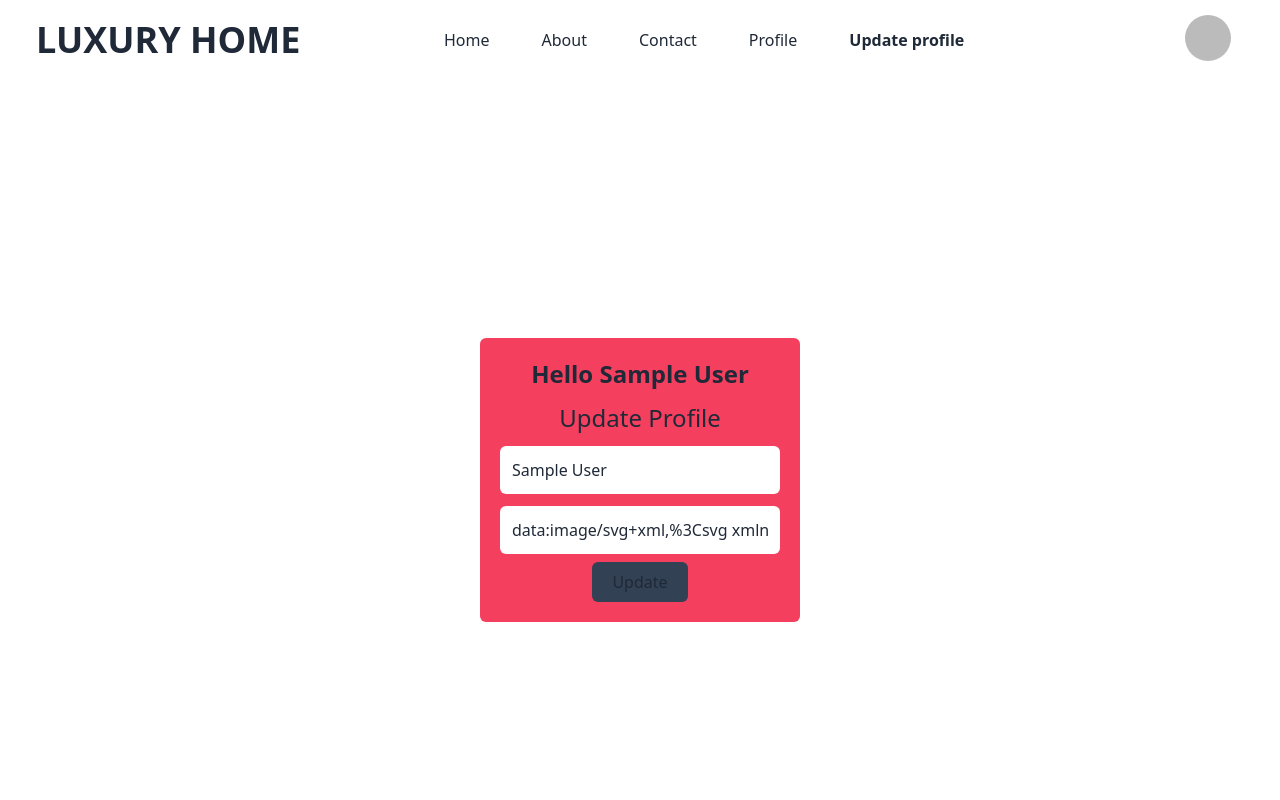
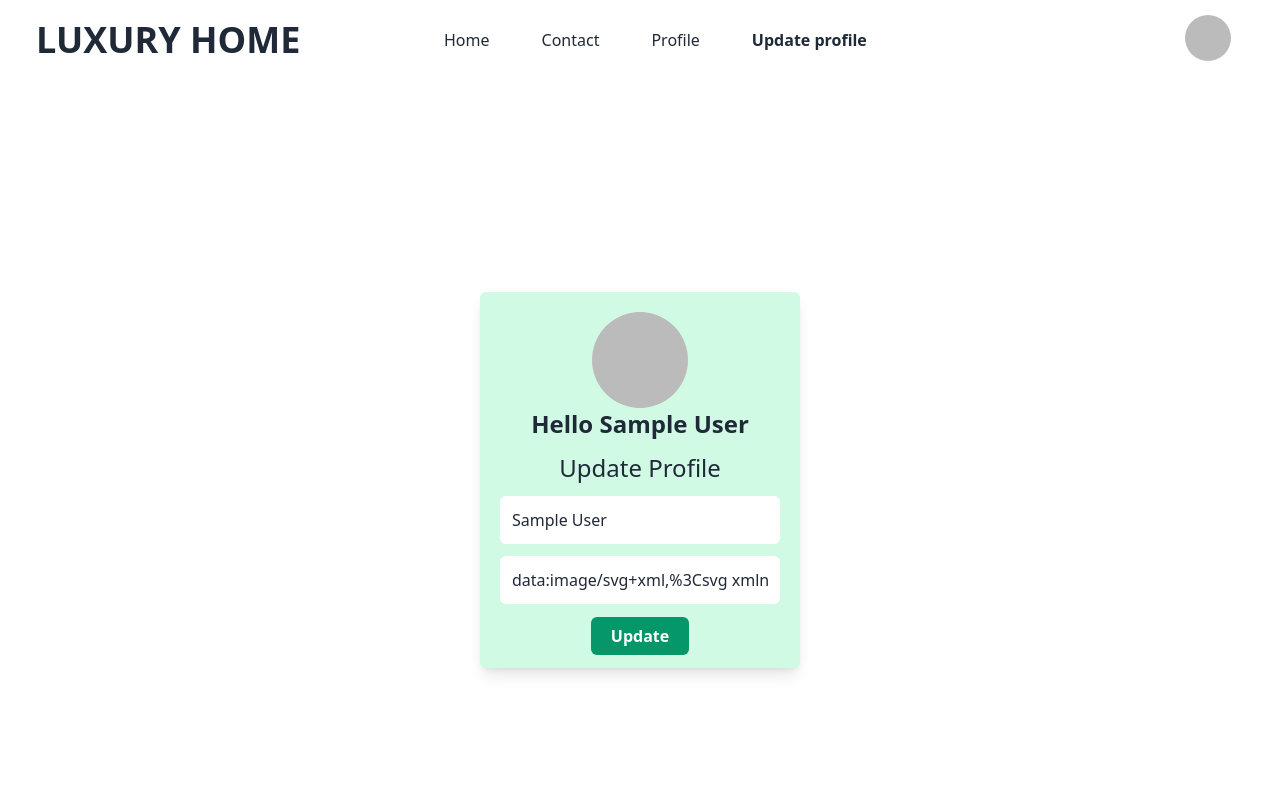
Before and after one commit to MehediMehad/LUXURYHOME, a React (Vite) app: page /profileupdated in a window 1280 px wide. Shown: the top 800 px of the page. Built offline with nearby package versions, Linux system fonts and the light colour scheme; no server answers; sample sign-in values are in the browser's storage.

Commit message:
latest home secsion added

```diff
--- a/src/Page/EstateDetails.jsx
+++ b/src/Page/EstateDetails.jsx
@@ -12,7 +12,7 @@ const EstateDetails = () => {
         <Helmet>
             <title>Property Details </title>
         </Helmet>
-        <div className="card rounded-md  bg-base-100 shadow-xl mt-10 w-3/5 mx-auto mb-36">
+        <div className="card rounded-md  bg-base-100 shadow-xl mt-10 md:w-2/6 mx-auto mb-36">
             <h1 className="px-6 font-bold text-2xl">{name}</h1>
             <figure className="px-6 pt-2">
                 <img  src={image} alt="Shoes" className="w-full h-2/4" />
--- a/src/Page/Home.jsx
+++ b/src/Page/Home.jsx
@@ -6,6 +6,7 @@ import { AuthContext } from "../providers/AuthProvider";
 import Highest from "../components/Highest";
 import Communities from "../components/Communities";
 import Gallery from "../components/Gallery";
+import Articles from "../components/Articles";
 
 const Home = () => {
     const { houses } = useContext(AuthContext)
@@ -30,6 +31,7 @@ const Home = () => {
 
             }
             <Gallery></Gallery>
+            <Articles></Articles>
         </div>
     );
 };
--- a/src/Page/ProfileUpdated.jsx
+++ b/src/Page/ProfileUpdated.jsx
@@ -1,7 +1,7 @@
 import { useContext, useState } from "react";
 import { AuthContext } from "../providers/AuthProvider";
 import { updateProfile } from "firebase/auth";
-
+import { NavLink } from "react-router-dom";
 const ProfileUpdated = () => {
   const { user } = useContext(AuthContext)
   const [displayName, setDisplayName] = useState(user?.displayName);
@@ -10,11 +10,13 @@ const ProfileUpdated = () => {
      return updateProfile(user, {
         displayName: displayName,
         photoURL: profileImgUrl,
+
       });
     }
   return (
     <div className="content-center h-screen text-center items-center">
-      <div className="bg-rose-500 md:w-1/4 mx-auto rounded-md p-5">
+      <div className=" bg-emerald-100 md:w-1/4 mx-auto rounded-md p-5 shadow-lg">
+        <img className=" inline rounded-full" src={user.photoURL} alt="" />
       <h1 className="text-2xl font-bold">Hello {user?.displayName}</h1>
       <h2 className="text-2xl my-3">Update Profile</h2>
       <div className="mb-3">
@@ -33,9 +35,8 @@ const ProfileUpdated = () => {
         value={profileImgUrl}
         onChange={(e) => setProfileImgUrl(e.target.value)}
       />
-      <div className="mt-2 w-full">
-
-      <button className="px-5 py-2 rounded-md bg-slate-700" onClick={handleSave}>Update </button>
+      <div className="mt-5 w-full ">
+      <NavLink to='/profile' className="px-5 py-2 rounded-md bg-emerald-600 font-bold text-white" onClick={handleSave}>Update </NavLink>
       </div>
       </div>
     </div>
--- /dev/null
+++ b/src/components/Articles.jsx
@@ -0,0 +1,32 @@
+
+const Articles = () => {
+    return (
+        <div className="mb-20 mt-14">
+            <div className="text-center mb-3">
+                <h1 className="text-xl">OUR LATEST HOMES</h1>
+                <h1 className="text-4xl font-bold">News & Articles</h1>
+            </div>
+            <div className="grid md:grid-cols-2 lg:grid-cols-3 lg:mx-48 gap-x-16">
+                <div className="">
+                    <div className="">
+                    <img className="w-full mx-auto py-5 h-96" src="https://i.ibb.co/mHM9BS4/Mask-group-82.jpg" alt="" />
+                    </div>
+                    <h1 className="font-semibold">Cooming soon </h1>
+                    <h2 className="text-3xl font-bold">How To Make A Huge Impact With Multiples</h2>
+                </div>
+                <div className="">
+                    <img className="w-full mx-auto py-5 h-96" src="https://i.ibb.co/grVsYDy/Mask-group-81.jpg" alt="" />
+                    <h1 className=" font-semibold">Cooming soon </h1>
+                    <h2 className=" text-3xl font-bold">How To Make A Huge Impact With Multiples</h2>
+                </div>
+                <div className="">
+                    <img className="w-full mx-auto py-5 h-96" src="https://i.ibb.co/FYwdDD6/Mask-group-80-1.jpg" alt="" />
+                    <h1 className=" font-semibold">Cooming soon </h1>
+                    <h2 className=" text-3xl font-bold">Emerging Trends: Exploring The Latest In Interior Design</h2>
+                </div>
+            </div>
+        </div>
+    );
+};
+
+export default Articles;
--- a/src/components/Navbar.jsx
+++ b/src/components/Navbar.jsx
@@ -20,7 +20,6 @@ const Navbar = () => {
     }
     const navLinks = <>
         <NavLink to='/' className={({ isActive }) => isActive ? 'font-bold ml-3' : 'font-normal ml-3'}>Home</NavLink>
-        <NavLink to='/about' className={({ isActive }) => isActive ? 'font-bold ml-3' : 'font-normal ml-3'}>About</NavLink>
         <NavLink to='/contact' className={({ isActive }) => isActive ? 'font-bold ml-3' : 'font-normal ml-3'} >Contact </NavLink>
         <NavLink to='/profile' className={({ isActive }) => isActive ? 'font-bold ml-3' : 'font-normal ml-3'} >Profile </NavLink>
         <NavLink to='/profileupdated' className={({ isActive }) => isActive ? 'font-bold ml-3' : 'font-normal ml-3'} >Update profile </NavLink>
--- a/src/main.jsx
+++ b/src/main.jsx
@@ -13,7 +13,6 @@ import { HelmetProvider } from 'react-helmet-async';
 import Login from './Page/Login.jsx';
 import Register from './Page/Register.jsx';
 import AuthProvider from './providers/AuthProvider.jsx';
-import About from './Page/About.jsx';
 import Contact from './Page/Contact.jsx';
 import { ToastContainer } from 'react-toastify';
 import 'react-toastify/dist/ReactToastify.css';
@@ -47,10 +46,6 @@ const router = createBrowserRouter([
       {
         path:'/register',
         element:<Register></Register>
-      },
-      {
-        path:'/about',
-        element:<About></About>
       },
       {
         path:'/contact',
```
